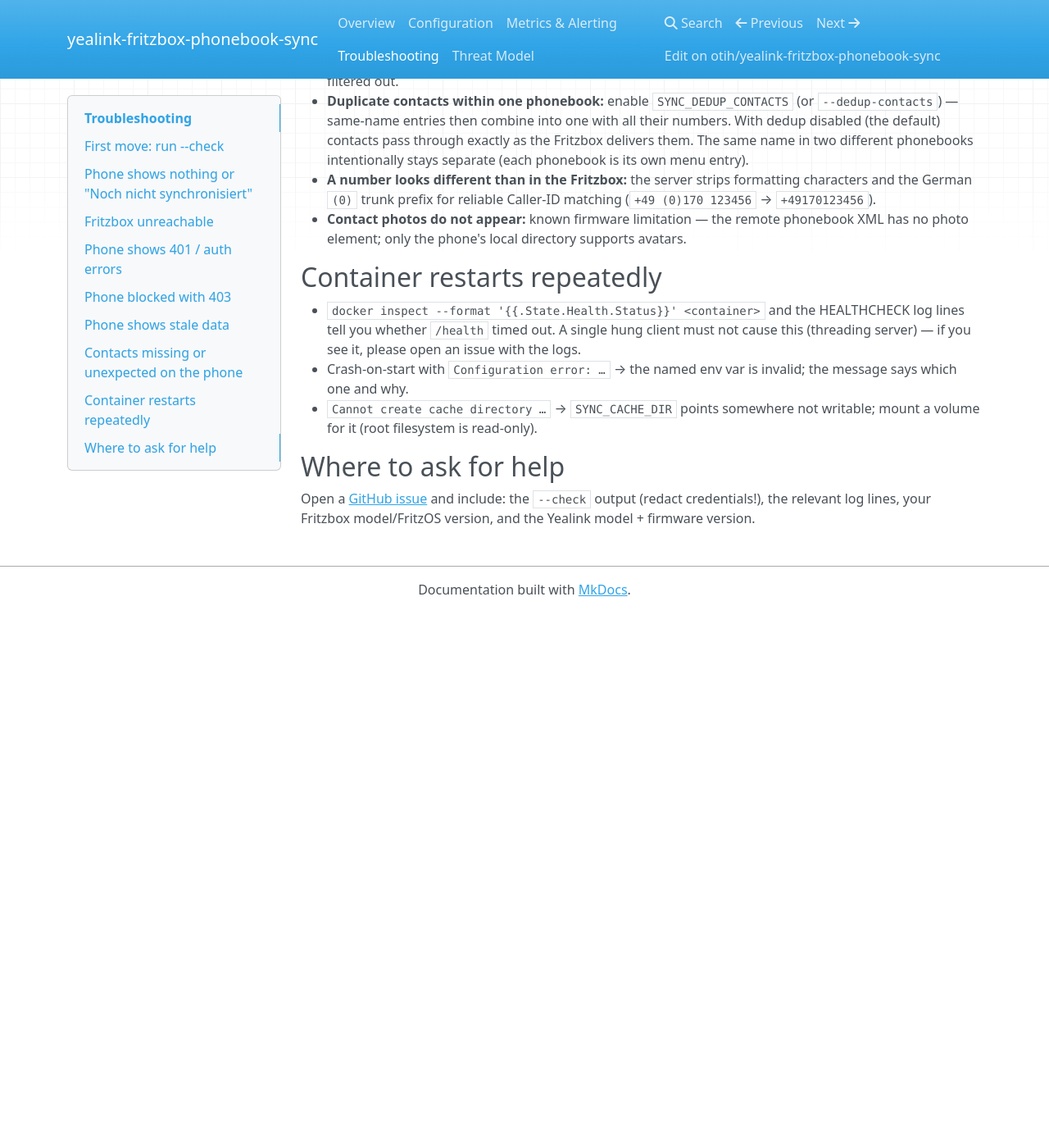
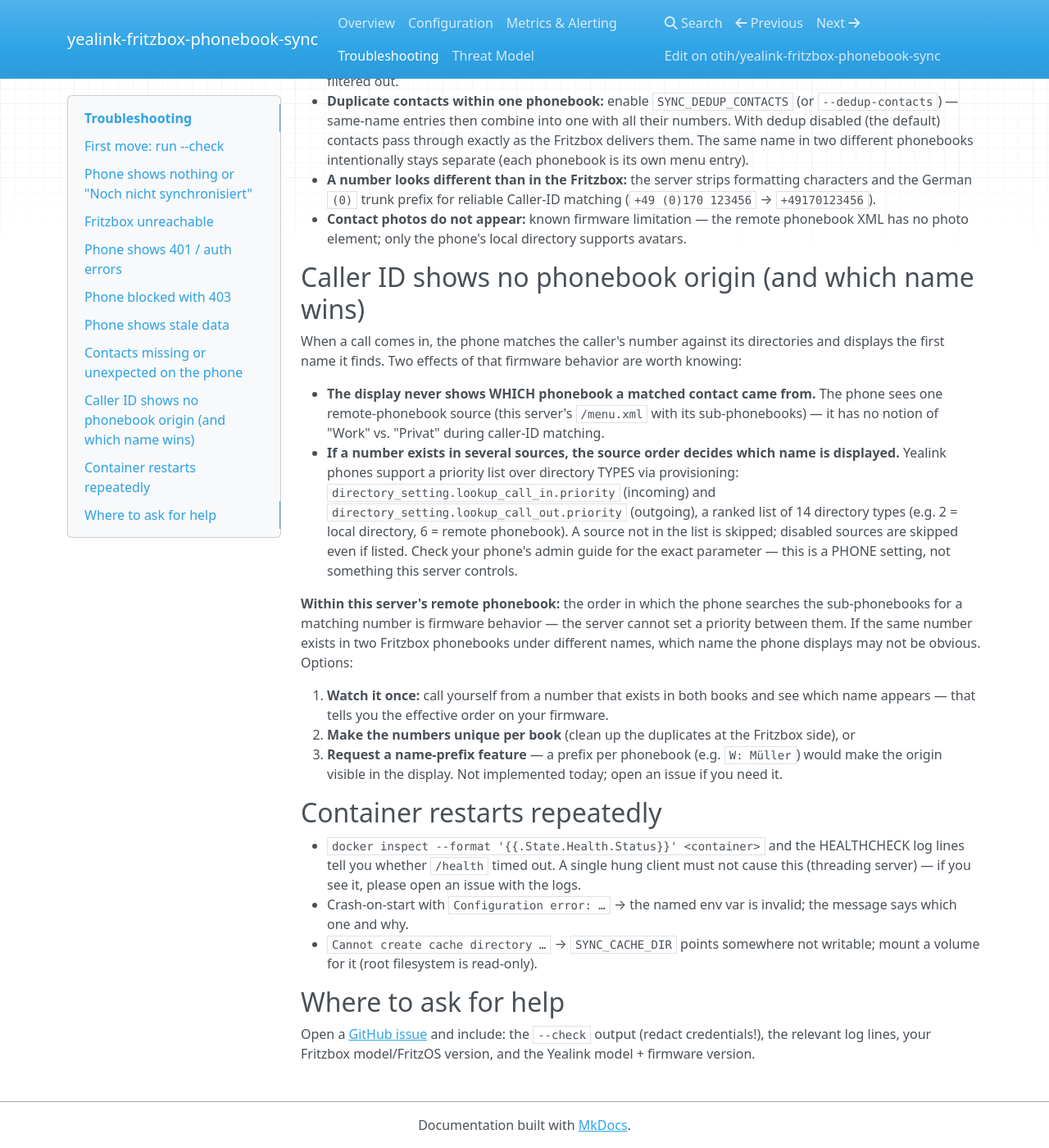
Before and after one commit to otih/yealink-fritzbox-phonebook-sync, an MkDocs documentation site: the page built from docs/troubleshooting.md, in a window 1280 px wide and 1400 px high, scrolled down 2114 px. Shown: the whole window at 82% size. Built offline with MkDocs 1.6.1, drawn with Linux system fonts in a browser that asks for light colours; nearby versions of some CDN libraries; before the commit the page ends 2861 px from its top, so only the background shows below that.

Commit message:
docs: caller-ID origin and directory priority — troubleshooting section
Documents a firmware behavior users will run into: the phone display
never shows which phonebook a matched contact came from (the phone
sees one remote-phonebook source), and when a number exists in
several sources the source ORDER decides which name wins. Covers
both levels: the phone's own directory-source priority
(directory_setting.lookup_call_in/out.priority over directory TYPES,
a provisioning-side phone setting this server cannot control) and
the sub-phonebook level inside this server's remote phonebook
(firmware search order — server cannot set a priority), with
practical options: observe once which name appears, deduplicate
numbers across books, or request the (not built) name-prefix feature.

```diff
--- a/docs/troubleshooting.md
+++ b/docs/troubleshooting.md
@@ -115,6 +115,42 @@
   remote phonebook XML has no photo element; only the phone's local
   directory supports avatars.
 
+## Caller ID shows no phonebook origin (and which name wins)
+
+When a call comes in, the phone matches the caller's number against
+its directories and displays the first name it finds. Two effects of
+that firmware behavior are worth knowing:
+
+- **The display never shows WHICH phonebook a matched contact came
+  from.** The phone sees one remote-phonebook source (this server's
+  `/menu.xml` with its sub-phonebooks) — it has no notion of "Work"
+  vs. "Privat" during caller-ID matching.
+- **If a number exists in several sources, the source order decides
+  which name is displayed.** Yealink phones support a priority list
+  over directory TYPES via provisioning:
+  `directory_setting.lookup_call_in.priority` (incoming) and
+  `directory_setting.lookup_call_out.priority` (outgoing), a ranked
+  list of 14 directory types (e.g. 2 = local directory, 6 = remote
+  phonebook). A source not in the list is skipped; disabled sources
+  are skipped even if listed. Check your phone's admin guide for the
+  exact parameter — this is a PHONE setting, not something this
+  server controls.
+
+**Within this server's remote phonebook:** the order in which the
+phone searches the sub-phonebooks for a matching number is firmware
+behavior — the server cannot set a priority between them. If the same
+number exists in two Fritzbox phonebooks under different names, which
+name the phone displays may not be obvious. Options:
+
+1. **Watch it once:** call yourself from a number that exists in both
+   books and see which name appears — that tells you the effective
+   order on your firmware.
+2. **Make the numbers unique per book** (clean up the duplicates at
+   the Fritzbox side), or
+3. **Request a name-prefix feature** — a prefix per phonebook (e.g.
+   `W: Müller`) would make the origin visible in the display. Not
+   implemented today; open an issue if you need it.
+
 ## Container restarts repeatedly
 
 - `docker inspect --format '{{.State.Health.Status}}' <container>` and
```
Also changed, not shown: CHANGELOG.md (+8 -0 lines).
